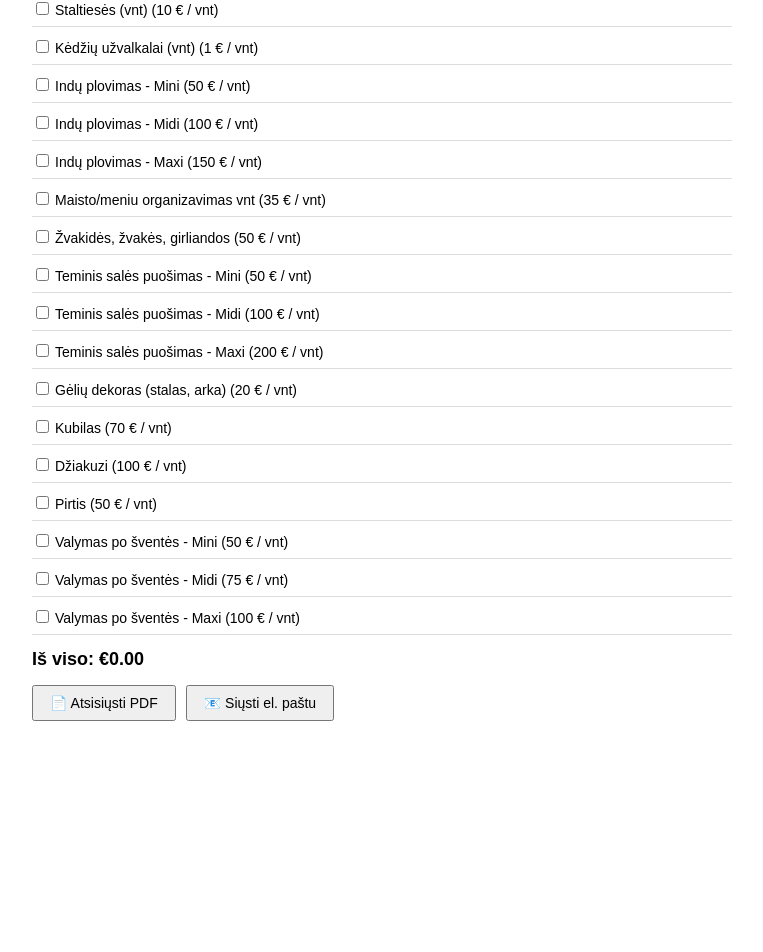
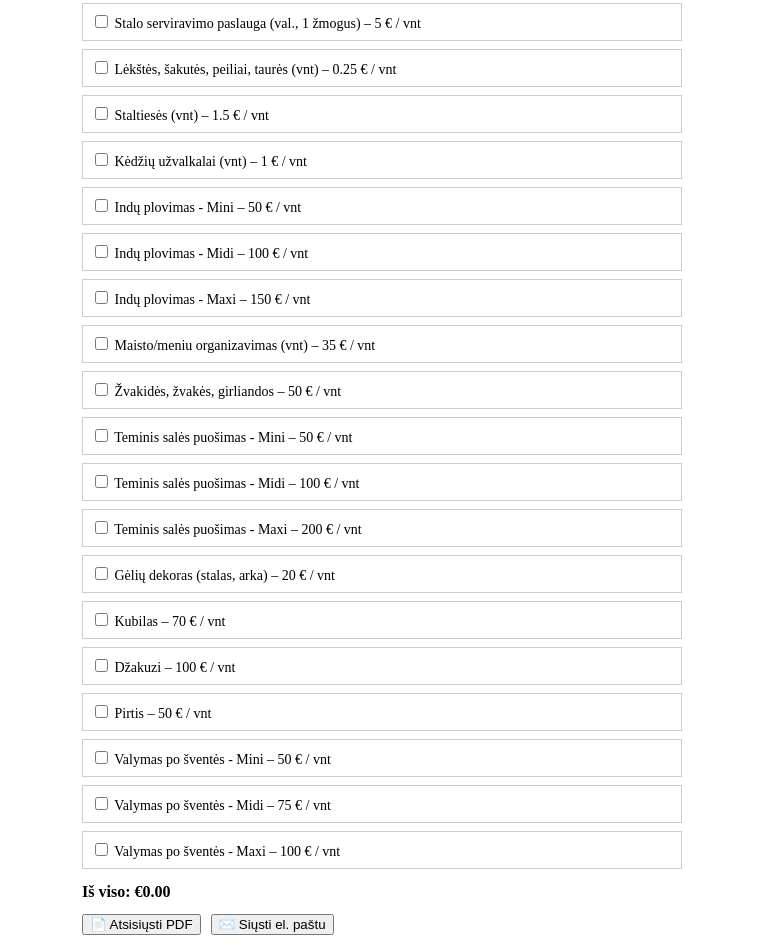
Before and after one commit to aukseeskua/Sodybosskaiciuokle2025, a React (Vite) app: page / in a window 1280 px wide. Shown: the part 403-1355 px from the top of the page, without its empty margins (258-1021 px from the left). Before the commit the page ends 1152 px from the top, so only its background shows below. Built offline with nearby package versions, Linux system fonts and the light colour scheme.

Commit message:
Update App.jsx

```diff
--- a/src/App.jsx
+++ b/src/App.jsx
@@ -9,21 +9,21 @@ const servicesList = [
   { name: 'Sodybos nuoma poilsiui (žmogui)', price: 40 },
   { name: 'Papildoma para (+50%)', price: 0.5 },
   { name: 'Apgyvendinimas (žmogui)', price: 5 },
-  { name: 'Stalo serviravimo paslauga (valanda, 1 žmogus)', price: 25 },
-  { name: 'Lėkštės, šakutės, peiliai, taurės (vnt)', price: 1.5 },
-  { name: 'Staltiesės (vnt)', price: 10 },
+  { name: 'Stalo serviravimo paslauga (val., 1 žmogus)', price: 5 },
+  { name: 'Lėkštės, šakutės, peiliai, taurės (vnt)', price: 0.25 },
+  { name: 'Staltiesės (vnt)', price: 1.5 },
   { name: 'Kėdžių užvalkalai (vnt)', price: 1 },
   { name: 'Indų plovimas - Mini', price: 50 },
   { name: 'Indų plovimas - Midi', price: 100 },
   { name: 'Indų plovimas - Maxi', price: 150 },
-  { name: 'Maisto/meniu organizavimas vnt', price: 35 },
+  { name: 'Maisto/meniu organizavimas (vnt)', price: 35 },
   { name: 'Žvakidės, žvakės, girliandos', price: 50 },
   { name: 'Teminis salės puošimas - Mini', price: 50 },
   { name: 'Teminis salės puošimas - Midi', price: 100 },
   { name: 'Teminis salės puošimas - Maxi', price: 200 },
   { name: 'Gėlių dekoras (stalas, arka)', price: 20 },
   { name: 'Kubilas', price: 70 },
-  { name: 'Džiakuzi', price: 100 },
+  { name: 'Džakuzi', price: 100 },
   { name: 'Pirtis', price: 50 },
   { name: 'Valymas po šventės - Mini', price: 50 },
   { name: 'Valymas po šventės - Midi', price: 75 },
@@ -32,114 +32,94 @@ const servicesList = [
 
 export default function App() {
   const [services, setServices] = useState(
-    servicesList.map(service => ({ ...service, selected: false, quantity: 1 }))
+    servicesList.map(service => ({ ...service, selected: false, quantity: 0 }))
   );
+  const [name, setName] = useState('');
 
   const handleChange = (index, field, value) => {
-    const updated = [...services];
-    updated[index][field] = field === 'quantity' ? parseInt(value) : value;
-    setServices(updated);
+    const newServices = [...services];
+    newServices[index][field] = field === 'selected' ? value : Number(value);
+    setServices(newServices);
   };
 
   const total = services.reduce((sum, service) => {
-    if (!service.selected) return sum;
+    if (service.selected) {
       return sum + service.price * service.quantity;
+    }
+    return sum;
   }, 0);
 
   const downloadPDF = () => {
     const doc = new jsPDF();
     doc.setFontSize(10);
-    doc.text('Sodybos užsakymo skaičiuoklės ataskaita', 10, 10);
-
+    doc.text(`Užsakymo skaičiuoklė - ${name}`, 10, 10);
     let y = 20;
     services.forEach(service => {
       if (service.selected) {
-        doc.text(
-          `${service.name} - Kiekis: ${service.quantity}, Suma: €${(
-            service.price * service.quantity
-          ).toFixed(2)}`,
-          10,
-          y
-        );
-        y += 7;
+        doc.text(`${service.name} – Kiekis: ${service.quantity}, Suma: €${(service.price * service.quantity).toFixed(2)}`, 10, y);
+        y += 6;
       }
     });
-
     doc.text(`\nIš viso: €${total.toFixed(2)}`, 10, y + 5);
     doc.save('sodybos-skaiciuokle.pdf');
   };
 
-  const siustiEmail = () => {
-    const message = services
-      .filter(service => service.selected)
-      .map(
-        service =>
-          `${service.name}: kiekis ${service.quantity}, suma €${(
-            service.price * service.quantity
-          ).toFixed(2)}`
-      )
-      .join('\n');
+  const sendEmail = () => {
+    const selectedServices = services.filter(s => s.selected);
+    const details = selectedServices.map(s => `${s.name} (x${s.quantity}) – €${(s.quantity * s.price).toFixed(2)}`).join('\n');
 
-    emailjs
-      .send(
-        'service_c85w6vd',
-        'template_6cb20kh',
-        {
-          name: 'Sodybos užsakymas',
+    const templateParams = {
+      name,
       email: 'sodybapriemiesto@gmail.com',
-          title: 'Naujas užsakymas',
-          message: message + `\nIš viso: €${total.toFixed(2)}`,
-        },
-        'S19YpEwjGDkGRc_Kh'
-      )
-      .then(() => alert('✅ Užsakymas išsiųstas el. paštu!'))
-      .catch(() => alert('❌ Klaida siunčiant el. laišką.'));
+      title: `Naujas užsakymas`,
+      message: `Užsakovas: ${name}\n\nPaslaugos:\n${details}\n\nBendra suma: €${total.toFixed(2)}`
+    };
+
+    emailjs.send('service_c85w6vd', 'template_6cb20kh', templateParams, 'S19YpEwjGDkGRc_Kh')
+      .then(() => alert('Išsiųsta sėkmingai!'))
+      .catch(err => alert('Klaida siunčiant: ' + err.text));
   };
 
   return (
-    <div style={{ padding: '20px', fontFamily: 'Arial', fontSize: '14px', maxWidth: '700px', margin: '0 auto' }}>
-      <h1>Sodybos skaičiuoklė</h1>
+    <div style={{ padding: '20px', fontSize: '14px', maxWidth: '600px', margin: '0 auto' }}>
+      <h1 style={{ fontSize: '22px' }}>Sodybos skaičiuoklė</h1>
+
+      <label>Jūsų vardas:<br />
+        <input type="text" value={name} onChange={e => setName(e.target.value)} style={{ width: '100%', marginBottom: '10px' }} />
+      </label>
 
       {services.map((service, index) => (
-        <div
-          key={index}
-          style={{ marginBottom: '10px', borderBottom: '1px solid #ddd', paddingBottom: '8px' }}
-        >
+        <div key={index} style={{ border: '1px solid #ccc', marginBottom: '8px', padding: '8px' }}>
           <label>
             <input
               type="checkbox"
               checked={service.selected}
               onChange={e => handleChange(index, 'selected', e.target.checked)}
-              style={{ marginRight: '6px' }}
-            />
-            {service.name} ({service.price} € / vnt)
+            />{' '}
+            {service.name} – {service.price} € / vnt
           </label>
 
           {service.selected && (
             <div style={{ marginTop: '5px' }}>
-              Kiekis:{' '}
+              <div>Kiekis:
                 <input
                   type="number"
+                  min="0"
                   value={service.quantity}
                   onChange={e => handleChange(index, 'quantity', e.target.value)}
-                style={{ marginLeft: '10px', width: '60px', fontSize: '13px' }}
+                  style={{ width: '60px', marginLeft: '8px' }}
                 />
-              <span style={{ marginLeft: '15px' }}>
-                Suma: <strong>€{(service.price * service.quantity).toFixed(2)}</strong>
-              </span>
+              </div>
+              <div>Suma: <strong>€{(service.price * service.quantity).toFixed(2)}</strong></div>
             </div>
           )}
         </div>
       ))}
 
-      <h2 style={{ fontSize: '18px' }}>Iš viso: €{total.toFixed(2)}</h2>
+      <h2 style={{ fontSize: '16px' }}>Iš viso: €{total.toFixed(2)}</h2>
 
-      <button onClick={downloadPDF} style={{ fontSize: '14px', padding: '8px 16px', marginRight: '10px' }}>
-        📄 Atsisiųsti PDF
-      </button>
-      <button onClick={siustiEmail} style={{ fontSize: '14px', padding: '8px 16px' }}>
-        📧 Siųsti el. paštu
-      </button>
+      <button onClick={downloadPDF} style={{ marginRight: '10px' }}>📄 Atsisiųsti PDF</button>
+      <button onClick={sendEmail}>✉️ Siųsti el. paštu</button>
     </div>
   );
 }
```
Lines whose indentation alone changed are shown as unchanged.
